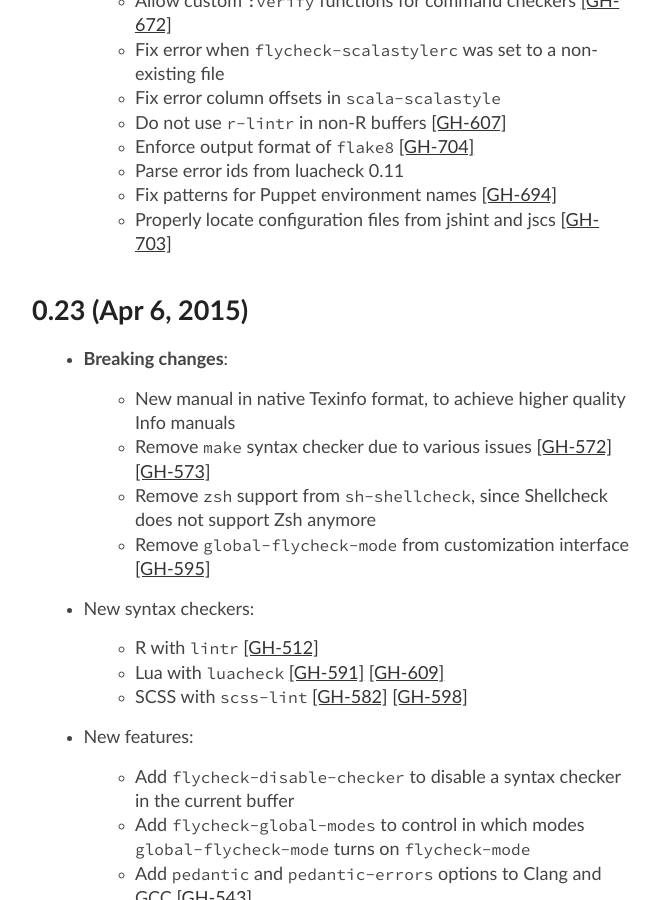
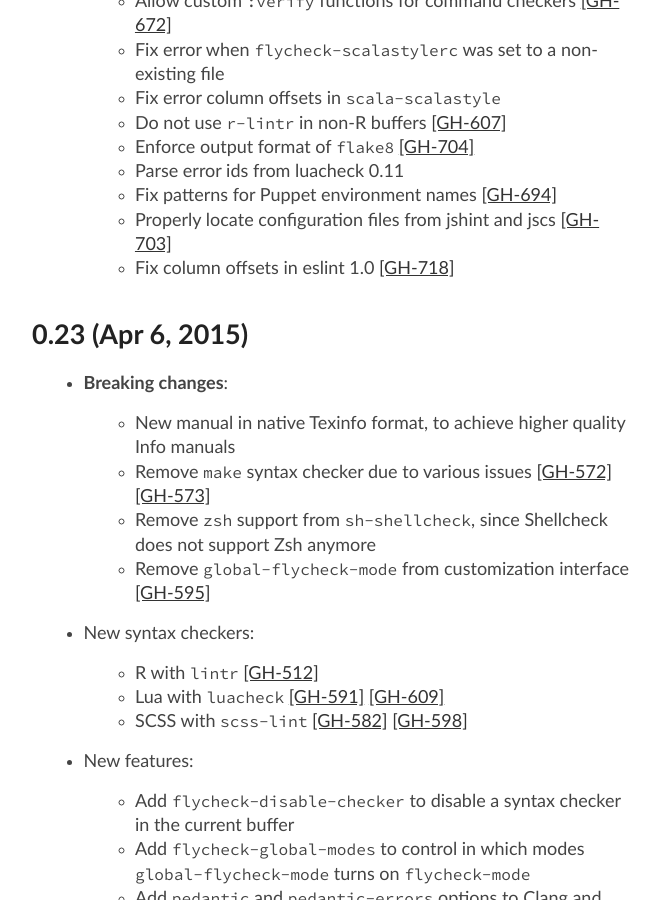
Before and after one commit to cmarqu/flycheck.github.io, a Jekyll site: the page built from changes.md, in a window 1280 px wide and 900 px high, scrolled down 1438 px. Shown: the whole window, without its empty margins (258-918 px from the left). Built offline with Jekyll 4.4.1, drawn with Linux system fonts in a browser that asks for light colours.

Commit message:
Update manual from flycheck/flycheck@06996e9

```diff
--- a/_includes/changes.md
+++ b/_includes/changes.md
@@ -58,6 +58,7 @@
   - Parse error ids from luacheck 0.11
   - Fix patterns for Puppet environment names [[GH-694]](https://github.com/flycheck/flycheck/issues/694)
   - Properly locate configuration files from jshint and jscs [[GH-703]](https://github.com/flycheck/flycheck/issues/703)
+  - Fix column offsets in eslint 1.0 [[GH-718]](https://github.com/flycheck/flycheck/issues/718)
 
 0.23 (Apr 6, 2015)
 ==================
```
